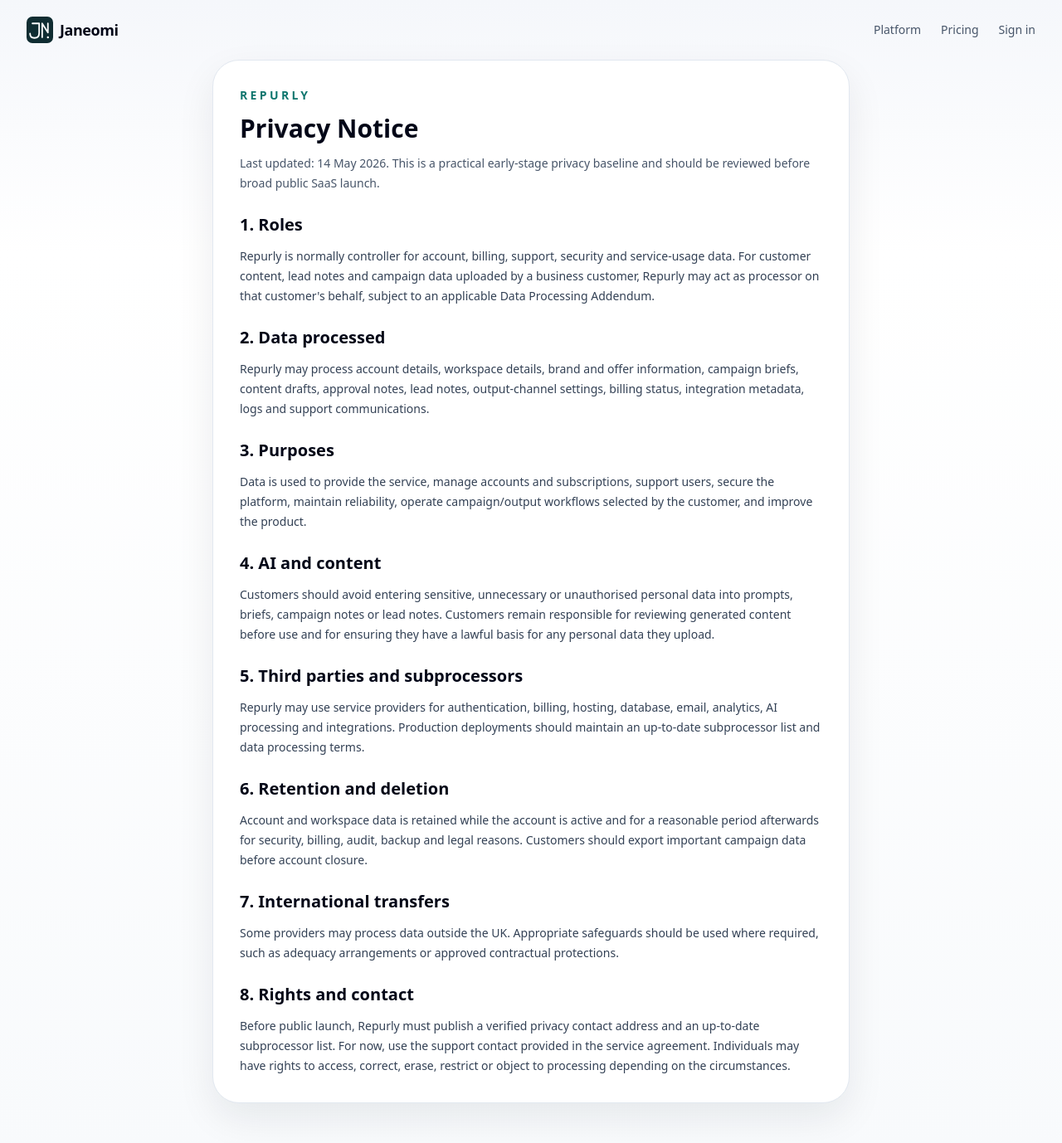
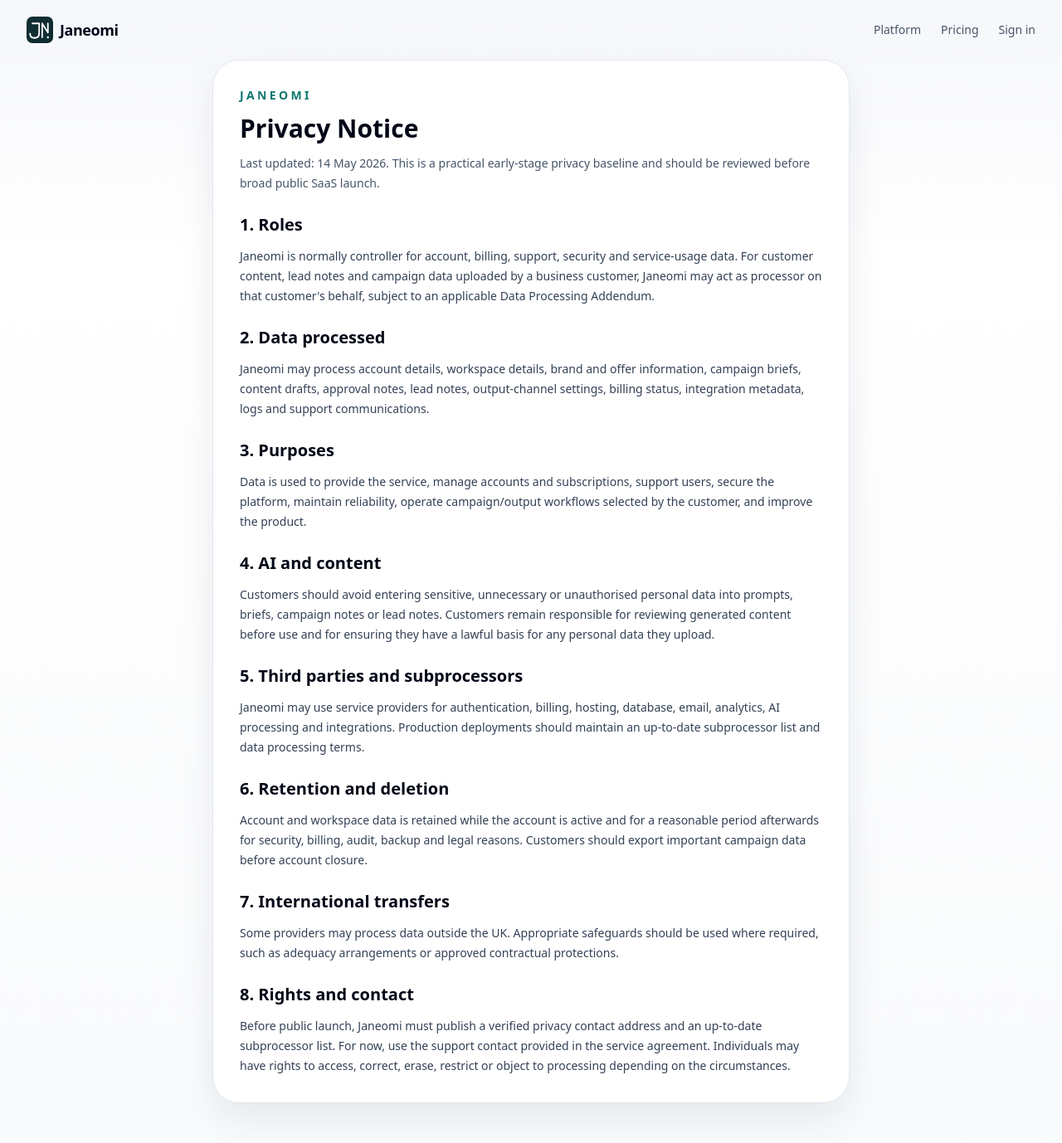
Before and after one commit to Jakoma-stack/Repurly, a Next.js app: page /privacy in a window 1280 px wide. Shown: the top 1378 px of the page at 83% size. Built offline with nearby package versions, Linux system fonts and the light colour scheme; no server answers.

Commit message:
Align draft policy product name with Janeomi without changing terms or contacts

```diff
--- a/src/app/(marketing)/privacy/page.tsx
+++ b/src/app/(marketing)/privacy/page.tsx
@@ -2,19 +2,19 @@ export default function PrivacyPage() {
   return (
     <article className="mx-auto max-w-3xl space-y-6 rounded-[2rem] border border-slate-200 bg-white p-8 shadow-card">
       <div>
-        <p className="text-sm font-semibold uppercase tracking-[0.24em] text-teal-700">Repurly</p>
+        <p className="text-sm font-semibold uppercase tracking-[0.24em] text-teal-700">Janeomi</p>
         <h1 className="mt-3 text-3xl font-semibold text-slate-950">Privacy Notice</h1>
         <p className="mt-3 text-sm leading-6 text-slate-600">Last updated: 14 May 2026. This is a practical early-stage privacy baseline and should be reviewed before broad public SaaS launch.</p>
       </div>
 
       <section className="space-y-3 text-sm leading-6 text-slate-700">
         <h2 className="text-xl font-semibold text-slate-950">1. Roles</h2>
-        <p>Repurly is normally controller for account, billing, support, security and service-usage data. For customer content, lead notes and campaign data uploaded by a business customer, Repurly may act as processor on that customer&apos;s behalf, subject to an applicable Data Processing Addendum.</p>
+        <p>Janeomi is normally controller for account, billing, support, security and service-usage data. For customer content, lead notes and campaign data uploaded by a business customer, Janeomi may act as processor on that customer&apos;s behalf, subject to an applicable Data Processing Addendum.</p>
       </section>
 
       <section className="space-y-3 text-sm leading-6 text-slate-700">
         <h2 className="text-xl font-semibold text-slate-950">2. Data processed</h2>
-        <p>Repurly may process account details, workspace details, brand and offer information, campaign briefs, content drafts, approval notes, lead notes, output-channel settings, billing status, integration metadata, logs and support communications.</p>
+        <p>Janeomi may process account details, workspace details, brand and offer information, campaign briefs, content drafts, approval notes, lead notes, output-channel settings, billing status, integration metadata, logs and support communications.</p>
       </section>
 
       <section className="space-y-3 text-sm leading-6 text-slate-700">
@@ -29,7 +29,7 @@ export default function PrivacyPage() {
 
       <section className="space-y-3 text-sm leading-6 text-slate-700">
         <h2 className="text-xl font-semibold text-slate-950">5. Third parties and subprocessors</h2>
-        <p>Repurly may use service providers for authentication, billing, hosting, database, email, analytics, AI processing and integrations. Production deployments should maintain an up-to-date subprocessor list and data processing terms.</p>
+        <p>Janeomi may use service providers for authentication, billing, hosting, database, email, analytics, AI processing and integrations. Production deployments should maintain an up-to-date subprocessor list and data processing terms.</p>
       </section>
 
       <section className="space-y-3 text-sm leading-6 text-slate-700">
@@ -44,7 +44,7 @@ export default function PrivacyPage() {
 
       <section className="space-y-3 text-sm leading-6 text-slate-700">
         <h2 className="text-xl font-semibold text-slate-950">8. Rights and contact</h2>
-        <p>Before public launch, Repurly must publish a verified privacy contact address and an up-to-date subprocessor list. For now, use the support contact provided in the service agreement. Individuals may have rights to access, correct, erase, restrict or object to processing depending on the circumstances.</p>
+        <p>Before public launch, Janeomi must publish a verified privacy contact address and an up-to-date subprocessor list. For now, use the support contact provided in the service agreement. Individuals may have rights to access, correct, erase, restrict or object to processing depending on the circumstances.</p>
       </section>
     </article>
   );
```
